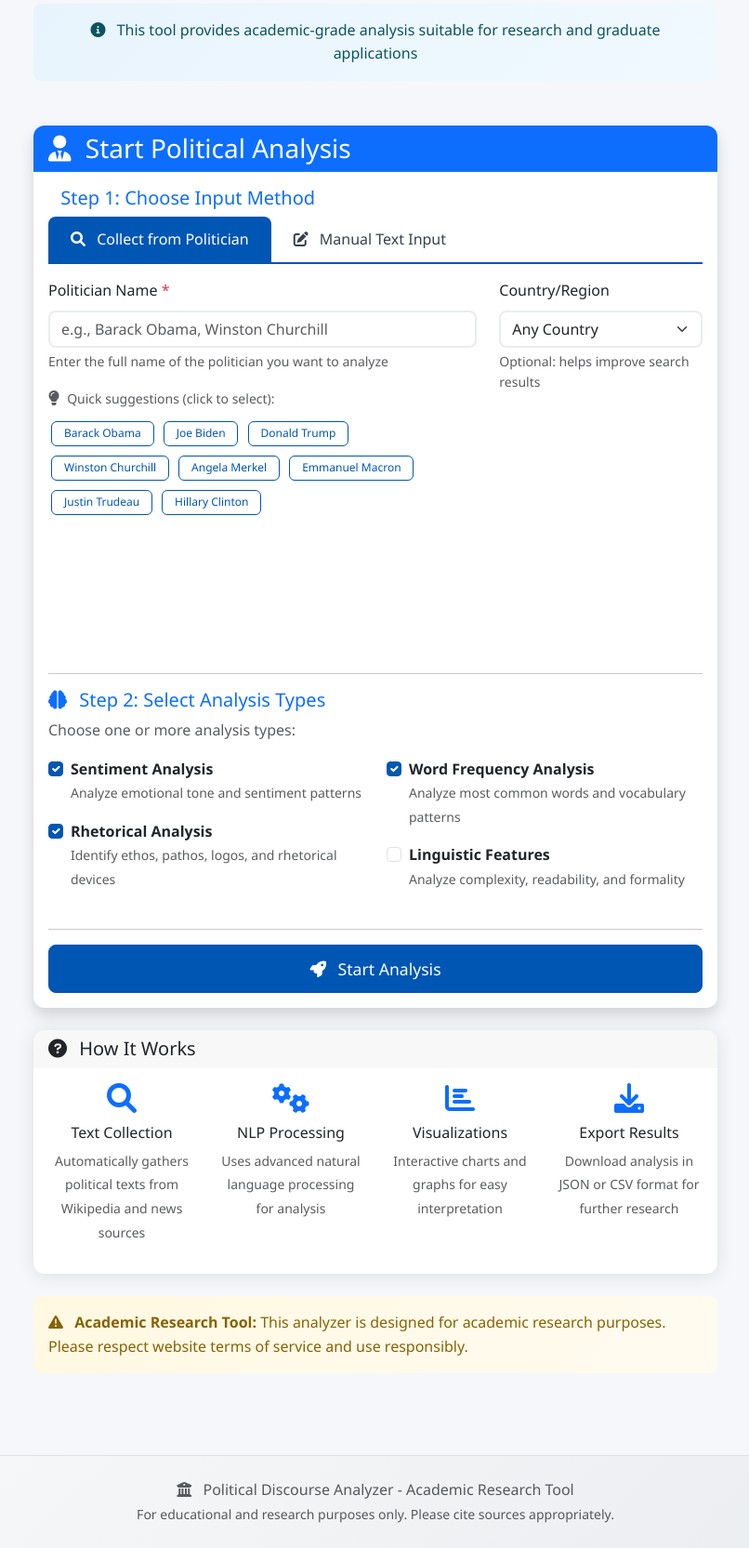
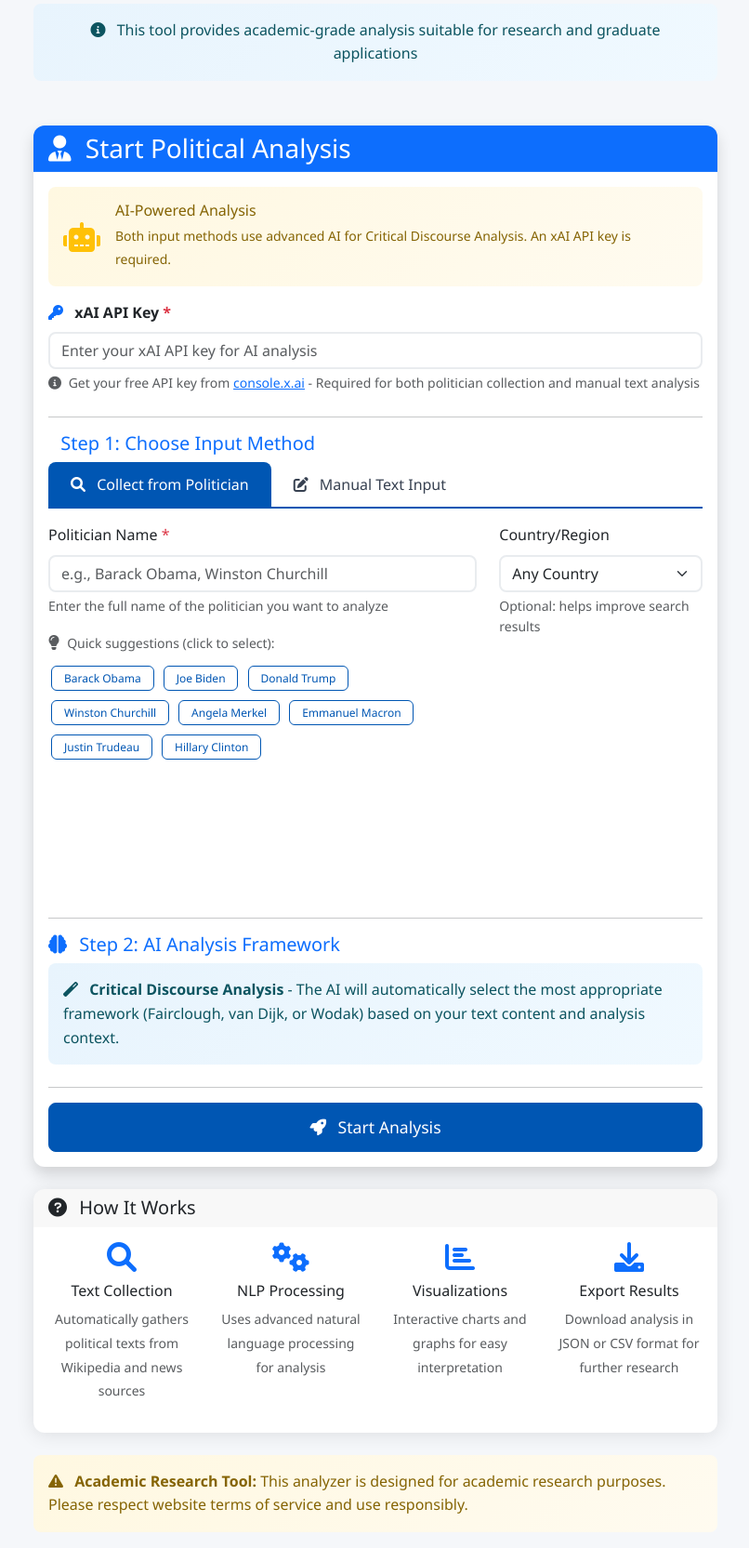
Before and after one commit to Afolstee/politiscope, a Flask app: page / in a window 1280 px wide. Shown: the part 310-1975 px from the top of the page at 93% size, without its empty margins (236-1042 px from the left). Run offline with Flask 3, Linux system fonts and the light colour scheme; some libraries are stand-ins or nearby versions.

Commit message:
Add API key input and prompt users about its requirement
Consolidate and promote the xAI API key input field to the top of the form in templates/index.html, making it visible before analysis selection and clearly indicating its necessity for AI-powered features. Update the UI to prominently display the requirement for the xAI API key.

Replit-Commit-Author: Agent
Replit-Commit-Session-Id: 925d43af-6711-451d-bc6d-7e87b46cc996
Replit-Commit-Checkpoint-Type: full_checkpoint
Replit-Commit-Screenshot-Url: https://storage.googleapis.com/screenshot-production-us-central1/364281d9-3134-4510-bb9a-d451f1e65bb8/925d43af-6711-451d-bc6d-7e87b46cc996/gFXBwG8

```diff
--- a/templates/index.html
+++ b/templates/index.html
@@ -31,6 +31,33 @@
                 </div>
                 <div class="card-body">
                     <form method="POST" action="{{ url_for('analyze') }}" id="analysisForm">
+                        <!-- API Key Input - Required for AI Analysis -->
+                        <div class="mb-4">
+                            <div class="alert alert-warning">
+                                <div class="d-flex align-items-center">
+                                    <i class="fas fa-robot fa-2x me-3 text-warning"></i>
+                                    <div>
+                                        <h6 class="mb-1">AI-Powered Analysis</h6>
+                                        <small>Both input methods use advanced AI for Critical Discourse Analysis. An xAI API key is required.</small>
+                                    </div>
+                                </div>
+                            </div>
+
+                            <label for="api_key" class="form-label">
+                                <i class="fas fa-key me-2 text-primary"></i>
+                                <strong>xAI API Key <span class="text-danger">*</span></strong>
+                            </label>
+                            <input type="password" class="form-control" id="api_key" name="api_key"
+                                   placeholder="Enter your xAI API key for AI analysis" required>
+                            <div class="form-text">
+                                <i class="fas fa-info-circle me-1"></i>
+                                Get your free API key from <a href="https://console.x.ai" target="_blank" class="text-primary">console.x.ai</a>
+                                - Required for both politician collection and manual text analysis
+                            </div>
+                        </div>
+
+                        <hr>
+
                         <!-- Step 1: Choose Input Method -->
                         <div class="mb-4">
                             <h5 class="text-primary">
@@ -137,19 +164,6 @@
                                                 </div>
                                             </div>
 
-                                            <!-- API Key Input -->
-                                            <div class="mt-3">
-                                                <label for="api_key" class="form-label">
-                                                    <i class="fas fa-key me-2"></i>
-                                                    xAI API Key (Optional)
-                                                </label>
-                                                <input type="password" class="form-control" id="api_key" name="api_key"
-                                                       placeholder="Enter your xAI API key if needed">
-                                                <div class="form-text">
-                                                    Only required if the system API key is not configured. Get one from
-                                                    <a href="https://console.x.ai" target="_blank" class="text-primary">console.x.ai</a>
-                                                </div>
-                                            </div>
                                         </div>
                                     </div>
                                 </div>
@@ -158,62 +172,16 @@
 
                         <hr>
 
-                        <!-- Step 2: Analysis Type Selection -->
+                        <!-- Step 2: Analysis Configuration -->
                         <div class="mb-4">
                             <h5 class="text-primary">
                                 <i class="fas fa-brain me-2"></i>
-                                Step 2: Select Analysis Types
+                                Step 2: AI Analysis Framework
                             </h5>
-                            <p class="text-muted">Choose one or more analysis types:</p>
-
-                            <div class="row">
-                                <div class="col-md-6">
-                                    <div class="form-check mb-3">
-                                        <input class="form-check-input" type="checkbox" id="sentiment"
-                                               name="analysis_types" value="sentiment" checked>
-                                        <label class="form-check-label" for="sentiment">
-                                            <strong>Sentiment Analysis</strong>
-                                            <br><small class="text-muted">
-                                                Analyze emotional tone and sentiment patterns
-                                            </small>
-                                        </label>
-                                    </div>
-
-                                    <div class="form-check mb-3">
-                                        <input class="form-check-input" type="checkbox" id="rhetorical"
-                                               name="analysis_types" value="rhetorical" checked>
-                                        <label class="form-check-label" for="rhetorical">
-                                            <strong>Rhetorical Analysis</strong>
-                                            <br><small class="text-muted">
-                                                Identify ethos, pathos, logos, and rhetorical devices
-                                            </small>
-                                        </label>
-                                    </div>
-                                </div>
-
-                                <div class="col-md-6">
-                                    <div class="form-check mb-3">
-                                        <input class="form-check-input" type="checkbox" id="word_frequency"
-                                               name="analysis_types" value="word_frequency" checked>
-                                        <label class="form-check-label" for="word_frequency">
-                                            <strong>Word Frequency Analysis</strong>
-                                            <br><small class="text-muted">
-                                                Analyze most common words and vocabulary patterns
-                                            </small>
-                                        </label>
-                                    </div>
-
-                                    <div class="form-check mb-3">
-                                        <input class="form-check-input" type="checkbox" id="linguistic"
-                                               name="analysis_types" value="linguistic">
-                                        <label class="form-check-label" for="linguistic">
-                                            <strong>Linguistic Features</strong>
-                                            <br><small class="text-muted">
-                                                Analyze complexity, readability, and formality
-                                            </small>
-                                        </label>
-                                    </div>
-                                </div>
+                            <div class="alert alert-info">
+                                <i class="fas fa-magic me-2"></i>
+                                <strong>Critical Discourse Analysis</strong> - The AI will automatically select the most appropriate framework
+                                (Fairclough, van Dijk, or Wodak) based on your text content and analysis context.
                             </div>
                         </div>
 
```
Also changed, not shown: .local/state/replit/agent/.latest.json, 2 other files.
